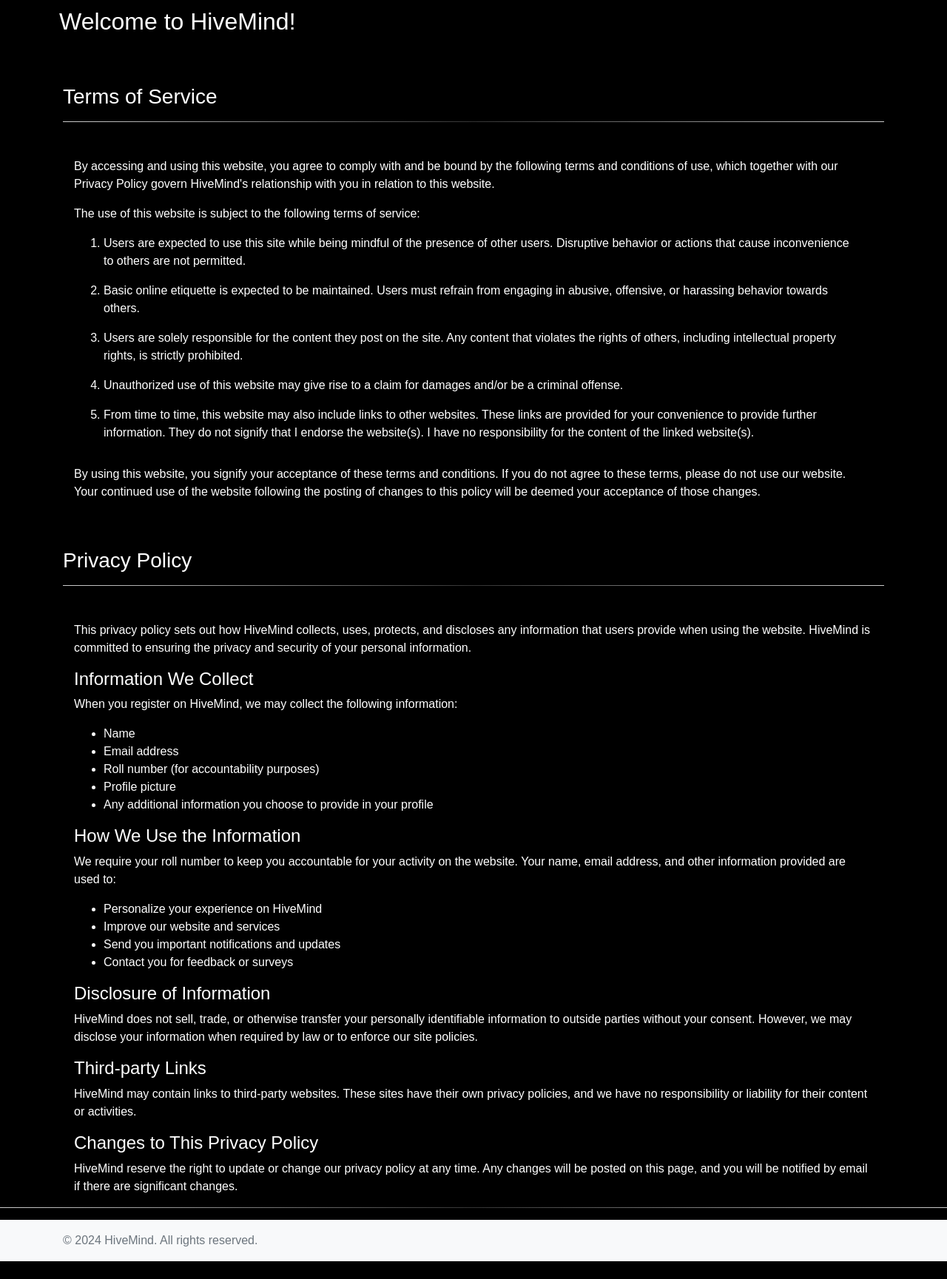
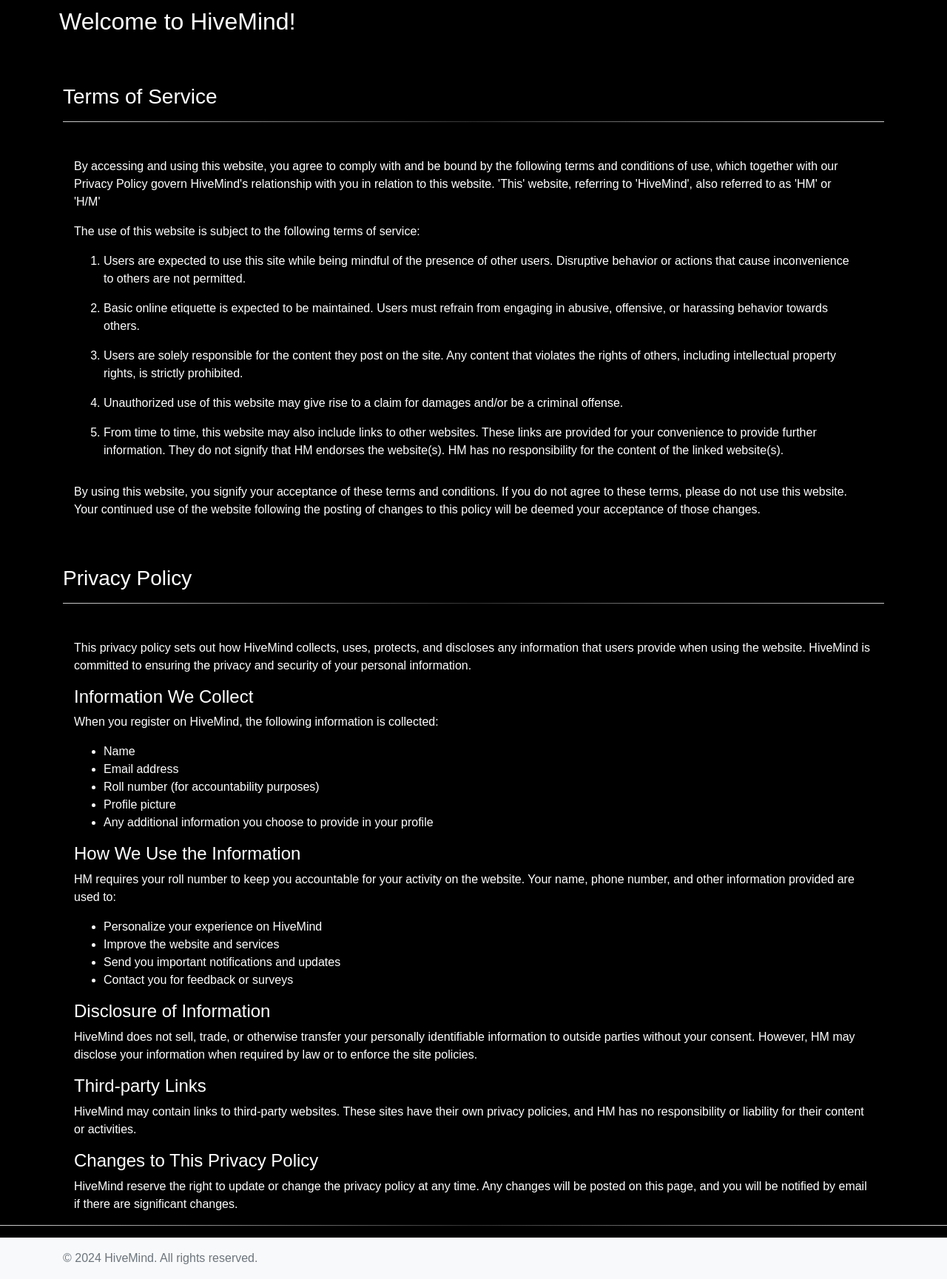
Before and after one commit to WakandaWebWeaver/hivemind, a Flask app: page /tos_prp in a window 1280 px wide. Shown: the part 56-1785 px from the top of the page at 74% size. Before the commit the page ends 1761 px from the top, so only its background shows below. Run offline with Flask 3, Linux system fonts and the light colour scheme; some libraries are stand-ins or nearby versions.

Commit message:
looks update

```diff
--- a/templates/profile.html
+++ b/templates/profile.html
@@ -111,7 +111,7 @@
                     class="rounded-circle profile-picture">
             </div>
             <div class="col-md-6">
-                <h2>{{ user.full_name }}</h2>
+                <h2>{{ user.full_name }} || <span class="text-muted">{{ user.username }}</span></h2>
                 <span class="text-muted">{{ user.college_name }}</span>
                 <hr>
                 <h4>Bio</h4>
--- a/templates/tos_prp.html
+++ b/templates/tos_prp.html
@@ -60,7 +60,8 @@
                         and
                         conditions of use, which together with our Privacy Policy govern HiveMind's relationship with
                         you in
-                        relation to this website.</p>
+                        relation to this website. 'This' website, referring to 'HiveMind', also referred to as 'HM' or
+                        'H/M'</p>
 
                     <p>The use of this website is subject to the following terms of service:</p>
 
@@ -90,16 +91,17 @@
                         <li>
                             <p>From time to time, this website may also include links to other websites. These links are
                                 provided
-                                for your convenience to provide further information. They do not signify that I endorse
+                                for your convenience to provide further information. They do not signify that HM
+                                endorses
                                 the
-                                website(s). I have no responsibility for the content of the linked website(s).</p>
+                                website(s). HM has no responsibility for the content of the linked website(s).</p>
                         </li>
                     </ol>
 
                     <p>By using this website, you signify your acceptance of these terms and conditions. If you do not
                         agree
                         to
-                        these terms, please do not use our website. Your continued use of the website following the
+                        these terms, please do not use this website. Your continued use of the website following the
                         posting
                         of
                         changes to this policy will be deemed your acceptance of those changes.</p>
@@ -121,7 +123,7 @@
                     information.</p>
 
                 <h4>Information We Collect</h4>
-                <p>When you register on HiveMind, we may collect the following information:</p>
+                <p>When you register on HiveMind, the following information is collected:</p>
                 <ul>
                     <li>Name</li>
                     <li>Email address</li>
@@ -131,13 +133,12 @@
                 </ul>
 
                 <h4>How We Use the Information</h4>
-                <p>We require your roll number to keep you accountable for your activity on the website. Your
+                <p>HM requires your roll number to keep you accountable for your activity on the website. Your
                     name,
-                    email
-                    address, and other information provided are used to:</p>
+                    phone number, and other information provided are used to:</p>
                 <ul>
                     <li>Personalize your experience on HiveMind</li>
-                    <li>Improve our website and services</li>
+                    <li>Improve the website and services</li>
                     <li>Send you important notifications and updates</li>
                     <li>Contact you for feedback or surveys</li>
                 </ul>
@@ -147,19 +148,19 @@
                     information to
                     outside
                     parties
-                    without your consent. However, we may disclose your information when required by law or
+                    without your consent. However, HM may disclose your information when required by law or
                     to enforce
-                    our site
+                    the site
                     policies.</p>
 
                 <h4>Third-party Links</h4>
                 <p>HiveMind may contain links to third-party websites. These sites have their own
                     privacy policies, and
-                    we have
+                    HM has
                     no responsibility or liability for their content or activities.</p>
 
                 <h4>Changes to This Privacy Policy</h4>
-                <p>HiveMind reserve the right to update or change our privacy policy at any time. Any changes
+                <p>HiveMind reserve the right to update or change the privacy policy at any time. Any changes
                     will be posted
                     on this
                     page, and you will be notified by email if there are significant changes.</p>
```
